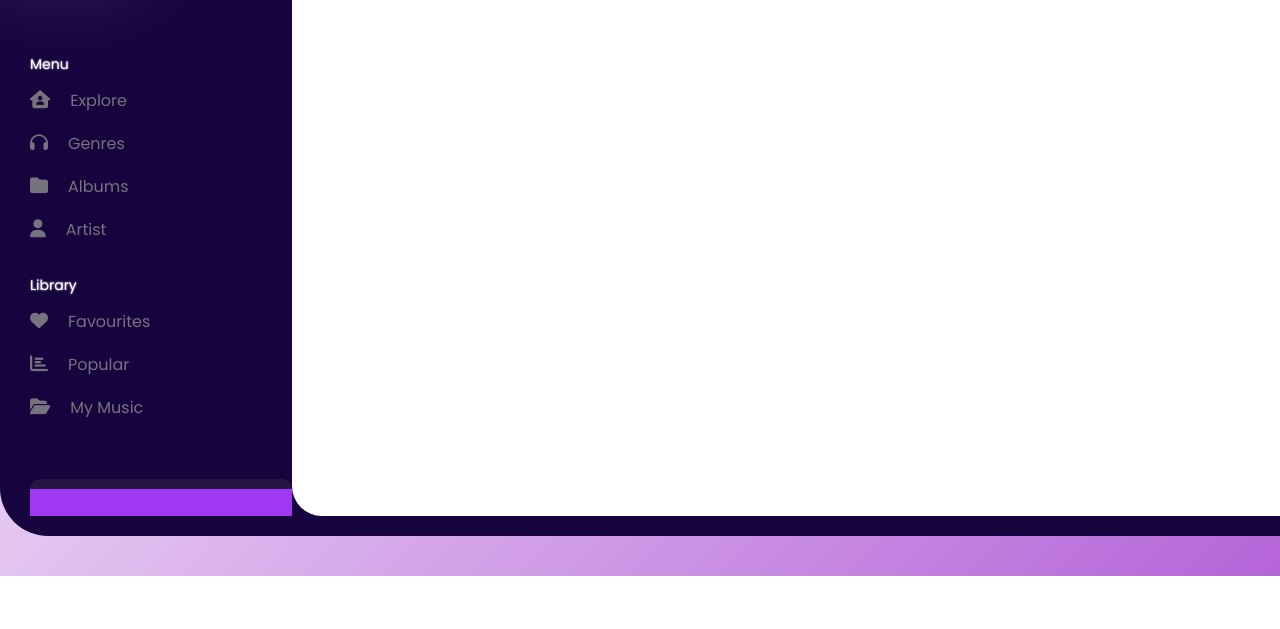
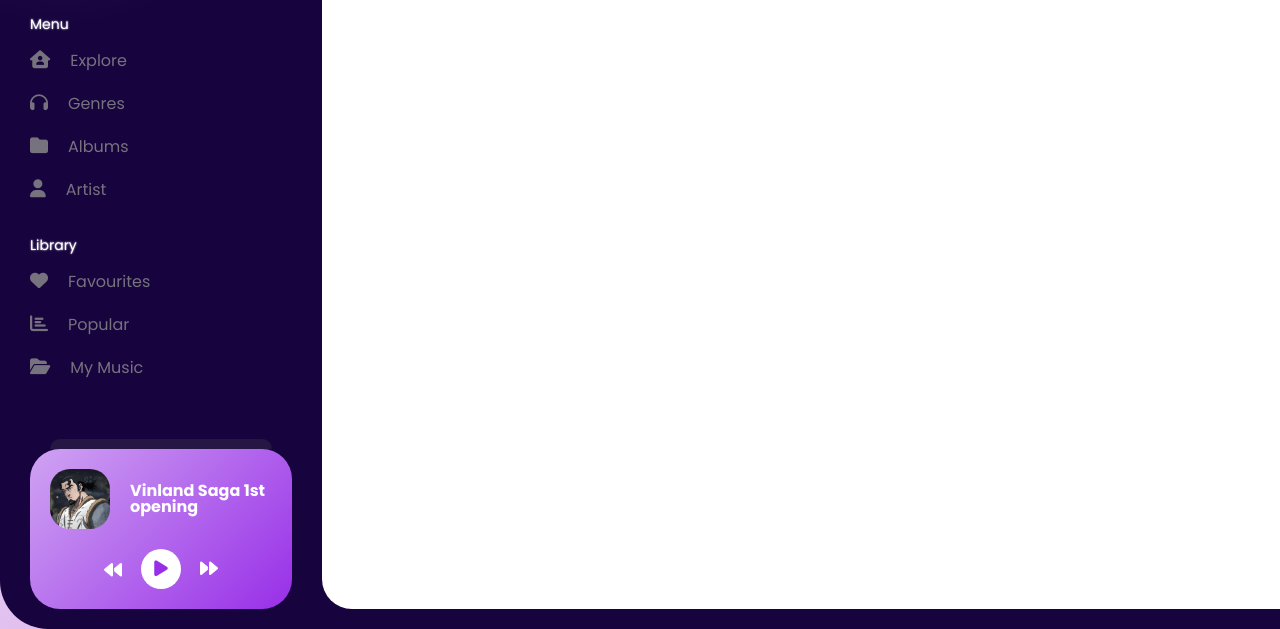
Before and after one commit to ArtmMtvnko/Admin-Dashboard, a website built with webpack: page src/index.html in a window 1280 px wide. Shown: the part 224-853 px from the top of the page. Before the commit the page ends 800 px from the top, so only its background shows below. Built offline with nearby package versions, Linux system fonts and the light colour scheme; what wavesurfer.js would draw is missing.

Commit message:
Have maken beta version of audio-player
Make toogle button (play/pause). Design of
audio-player. Left to animate this one and make
some cosmetic edits.

```diff
--- a/src/index.html
+++ b/src/index.html
@@ -51,7 +51,19 @@
                     <div class="aside__audio-bar">
                         <div id="waveform"></div>
                     </div>
-                    <div class="aside__audio-player"></div>
+                    <div class="aside__audio-player">
+                        <div class="audio-player__title">
+                            <img src="assets/imgs/Saga_wrapper.jpg" alt="">
+                            <p>Vinland Saga 1st opening</p>
+                        </div>
+                        <div class="audio-player__tools">
+                            <div class="tools__wrap">
+                                <i class="fa fa-forward"></i><div class="tools__button" id="playButton">
+                                    <i class="fa fa-pause"></i><i class="fa fa-play"></i>
+                                </div><i class="fa fa-forward"></i>
+                            </div>
+                        </div>
+                    </div>
                 </section>
             </aside>
             <main>
--- a/src/scripts/index.js
+++ b/src/scripts/index.js
@@ -16,3 +16,17 @@ const wavesurfer = WaveSurfer.create({
 wavesurfer.on('interaction', () => {
     wavesurfer.play()
 })
+
+const playButton = document.querySelector('#playButton')
+let play = false
+
+playButton.addEventListener('click', () => {
+    playButton.classList.toggle('play')
+    if (play) {
+        wavesurfer.pause()
+        play = false
+    } else {
+        wavesurfer.play()
+        play = true
+    }
+})
--- a/src/styles/aside.scss
+++ b/src/styles/aside.scss
@@ -1,6 +1,6 @@
 aside {
     display: grid;
-    grid-template: auto 1fr minmax(auto, 20%) / 1fr;
+    grid-template: auto 1fr minmax(auto, 30%) / 1fr;
 
     margin: 0 0 0 10px;
 }
@@ -57,6 +57,7 @@ aside {
     grid-template: auto 1fr / 1fr;
 
     .aside__audio-bar {
+        margin: 0 20px;
         padding: 0 20px;
         border-radius: 20px 20px 0 0;
         background-color: #5a5a5a39;
@@ -67,6 +68,92 @@ aside {
     }
 
     .aside__audio-player {
-        background-color: #a037f1;
+        display: grid;
+        grid-template: 2fr 1fr / 1fr;
+
+        padding: 20px;
+        border-radius: 30px;
+        background-image: linear-gradient(-45deg, #982fe8, #cfa3f2);
+
+        .audio-player__title {
+            align-self: start;
+
+            display: flex;
+            align-items: center;
+            justify-content: space-between;
+
+            img {
+                width: 60px;
+                border-radius: 20px;
+            }
+
+            p {
+                color: #fff;
+                font-weight: 700;
+                margin: 0 0 0 20px;
+            }
+        }
+
+        .audio-player__tools {
+            align-self: end;
+
+            display: flex;
+            justify-content: center;
+            align-items: center;
+
+            color: #fff;
+
+            .tools__wrap {
+
+                display: flex;
+                justify-content: space-around;
+                align-items: center;
+
+                width: 60%;
+
+                i {
+                    font-size: 18px;
+
+                    &:nth-child(1) {
+                        transform: rotate(180deg);
+                    }
+                }
+
+                .tools__button {
+                    display: grid;
+                    place-items: center;
+
+                    background-color: #fff;
+                    border-radius: 50%;
+                    height: 40px;
+                    width: 40px;
+
+                    i {
+                        color: #982fe8;
+
+                        &:nth-child(1) {
+                            display: none;
+                        }
+                    }
+
+                    &.play {
+                        i {
+                            color: #982fe8;
+
+                            &:nth-child(2) {
+                                display: none;
+                            }
+
+                            &:nth-child(1) {
+                                display: inline;
+                            }
+                        }
+                    }
+                }
+            }
+
+        }
+
+
     }
 }
--- a/src/styles/index.scss
+++ b/src/styles/index.scss
@@ -22,7 +22,7 @@ body {
     grid-template: 1fr / 1fr 4fr;
 
     width: 1400px;
-    min-height: 90vh;
+    min-height: 96vh;
     padding: 20px;
 
     border-radius: 48px;
--- a/src/styles/main.scss
+++ b/src/styles/main.scss
@@ -1,4 +1,5 @@
 main {
+    margin: 0 0 0 30px;
     border-radius: 30px;
     background-color: #fff;
 }
```
Also changed, not shown: src/assets/imgs/Saga_wrapper.jpg (added).
